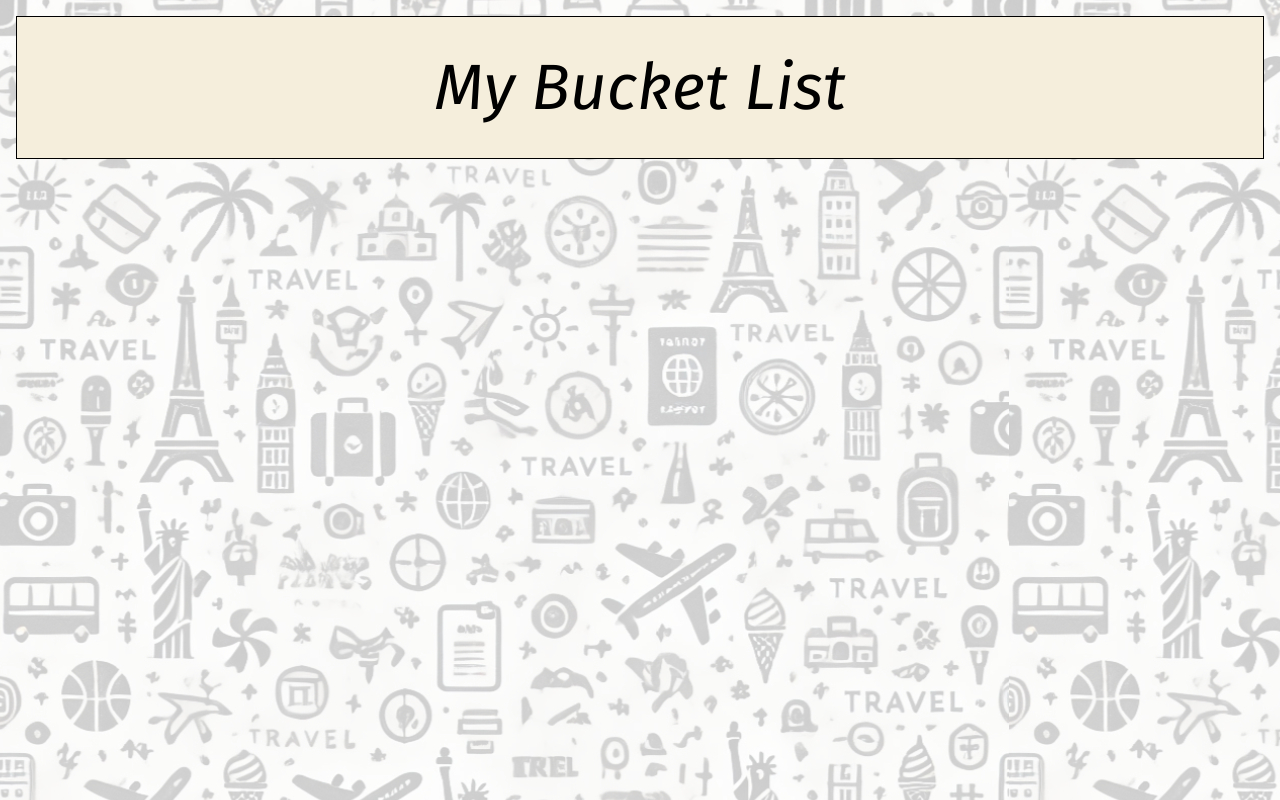
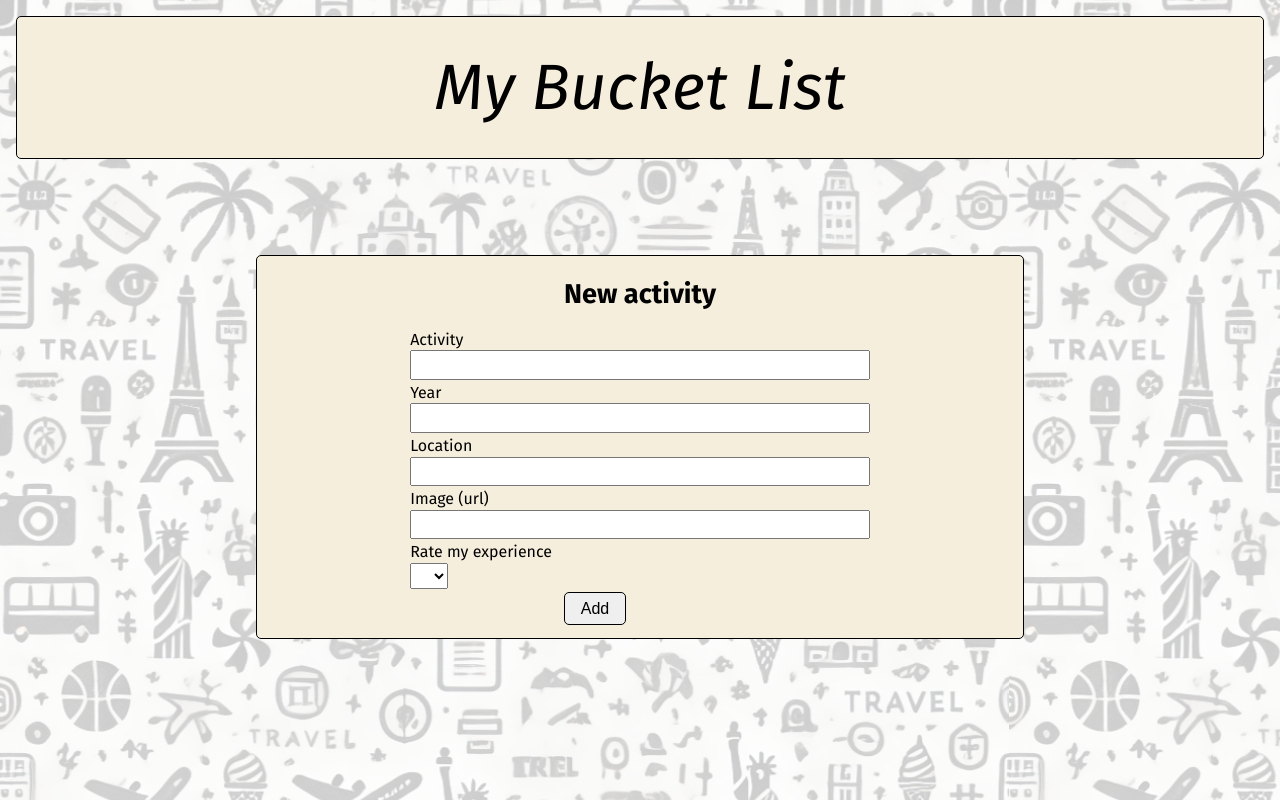
Before and after one commit to ramsey-merdassi/bucket-list-collector-app, a PHP site: page / in a window 1280 px wide. Run offline with PHP 8.4, Linux system fonts and the light colour scheme; data that the repository does not hold is empty.

Commit message:
create form

```diff
--- /dev/null
+++ b/add_activity.php
@@ -0,0 +1,4 @@
+<?php
+
+require_once 'db.php';
+global $db;
--- a/index.php
+++ b/index.php
@@ -26,7 +26,7 @@ $results = $query->fetchAll();
 <body>
     <header>My Bucket List</header>
     <main>
-        <section class="bucket-list">
+        <section class='bucket-list'>
             <?php foreach($results as $result) : ?>
                     <div class='bucket-item'>
                         <div class='item-image' style='background-size: cover; background-position: center; background-image: url(<?= $result['image'] ?>);'>
@@ -50,10 +50,32 @@ $results = $query->fetchAll();
                     </div>
                 <?php endforeach; ?>
         </section>
-        <section class="form">
-
-        </section>
     </main>
+    <section class='add-activity'>
+        <div class='form'>
+            <h1>New activity</h1>
+            <form action='add_activity.php' method='post'>
+                <label for='activity'>Activity</label>
+                <input id='activity' type='text' name='activity'>
+                <label for='year'>Year</label>
+                <input id='year' type='number' name='year'>
+                <label for='location'>Location</label>
+                <input id='location' type='text' name='location'>
+                <label for='location'>Image (url)</label>
+                <input id='location' type='url' name='location'>
+                <label for='rating'>Rate my experience</label>
+                <select id='rating' name='rating'>
+                    <option disabled selected value></option>
+                    <option value='1'>1</option>
+                    <option value='2'>2</option>
+                    <option value='3'>3</option>
+                    <option value='4'>4</option>
+                    <option value='5'>5</option>
+                </select>
+                <button>Add</button>
+            </form>
+        </div>
+    </section>
 </body>
 
 </html>
--- a/style.css
+++ b/style.css
@@ -7,11 +7,11 @@
 body {
     margin: 0;
     background-image: url('images/0.2opacity_bg.png');
+    font-family: "Fira Sans", sans-serif;
 }
 
 /*header*/
 header {
-    font-family: "Fira Sans", sans-serif;
     font-style: italic;
     text-align: center;
     font-size: 4.6rem;
@@ -19,6 +19,7 @@ header {
     background-color: #f5eedc;
     margin: 1rem;
     border: solid 1px #000;
+    border-radius: 5px;
 }
 
 @media screen and (max-width: 554px) {
@@ -27,15 +28,16 @@ header {
     }
 }
 
-@media screen and (min-width: 555px) and (max-width: 800px) {
+@media screen and (min-width: 555px) and (max-width: 910px) {
     header {
         font-size: 3rem;
     }
 }
 
-@media screen and (min-width: 801px) and (max-width: 1400px) {
+@media screen and (min-width: 911px) and (max-width: 1400px) {
     header {
         font-size: 4rem;
+        margin-bottom: 3rem;
     }
 }
 
@@ -51,7 +53,7 @@ main {
     justify-content: start;
     flex-wrap: wrap;
     /*background-color: blue;*/
-    width: 94vw;
+    width: 91.6%;
 }
 
 .bucket-item {
@@ -68,7 +70,6 @@ main {
 }
 
 .item-name {
-    font-family: "Fira Sans", sans-serif;
     font-style: italic;
     font-weight: bold;
     background-color: #fff;
@@ -86,7 +87,6 @@ main {
     padding: 0.6rem 2rem 1rem;
     background-color: #fff;
     font-weight: bold;
-    font-family: "Fira Sans", sans-serif;
     border: solid 1px #000;
     border-top: 0;
 }
@@ -130,7 +130,7 @@ i {
     }
 }
 
-@media screen and (min-width: 555px) and (max-width: 800px) {
+@media screen and (min-width: 555px) and (max-width: 910px) {
     .bucket-list {
         flex-direction: column;
         align-items: center;
@@ -139,7 +139,9 @@ i {
 
     .bucket-item {
         display: flex;
+        justify-content: center;
         margin-top: 2rem;
+        width: 100%;
     }
 
     .item-image {
@@ -149,7 +151,7 @@ i {
     }
 
      .item-name {
-        font-size: 1.4rem;
+        font-size: 1.5rem;
         padding: 0.5rem;
     }
 
@@ -160,10 +162,15 @@ i {
          padding: 0.6rem 2rem 2.8rem;
          border-top: solid 1px #000;
          border-left: 0;
+         width: 10rem;
      }
 }
 
-@media screen and (min-width: 801px) and (max-width: 1400px) {
+@media screen and (min-width: 911px) and (max-width: 1400px) {
+
+    .bucket-list {
+        width: 92%;
+    }
 
     .item-image {
         width: 40vw;
@@ -172,10 +179,137 @@ i {
     }
 
     .item-name {
-        font-size: 1.5rem;
+        font-size: 1.4rem;
     }
 
     .stats {
         margin: 0 1.7rem 2rem;
     }
 }
+
+/*form*/
+.add-activity {
+    /*background-color: yellow;*/
+    height: 70vh;
+    display: flex;
+    justify-content: center;
+    align-items: center;
+}
+
+.form {
+    height: 70%;
+    width: 60%;
+    background-color: #f5eedc;
+    color: #000;
+    border: solid 1px #000;
+    border-radius: 5px;
+    display: flex;
+    flex-direction: column;
+    align-items: center;
+}
+
+.add-activity h1 {
+    font-size: 1.8rem;
+    margin: 1.4rem 0 1rem;
+}
+
+form {
+    display: flex;
+    flex-direction: column;
+    align-items: start;
+    /*background-color: cyan;*/
+    width: 41%;
+}
+
+label {
+    margin-right: 0.4rem;
+    margin-bottom: 0.1rem;
+    margin-top: 0.2rem;
+}
+
+input {
+    font-size: 1rem;
+    width: 100%;
+    padding-top: 0.4rem;
+}
+
+select {
+    padding: 0.2rem;
+    font-size: 0.9rem;
+}
+
+ button {
+    margin-top: 0.2rem;
+    margin-left: 9.6rem;
+    padding: 0.4rem 1rem;
+    font-size: 1rem;
+    border-radius: 5px;
+    border: 1px solid #000;
+ }
+
+ @media screen and (max-width: 554px) {
+
+     .add-activity {
+         height: 60vh;
+     }
+
+     .form {
+         width: 79%;
+         height: 82%;
+     }
+
+      .add-activity h1 {
+        font-size: 1.6rem;
+    }
+
+     form {
+         align-items: center;
+         width: 70%;
+     }
+
+     input {
+             padding: 0.3rem 5rem 0.1rem 0.1rem;
+     }
+
+     button {
+         margin-left: 0;
+         margin-top: 1rem;
+     }
+ }
+
+@media screen and (min-width: 555px) and (max-width: 910px) {
+    .add-activity {
+        height: 60vh;
+    }
+
+    .form {
+        width: 70%;
+        height: 80%;
+    }
+
+     .add-activity h1 {
+        font-size: 1.7rem;
+    }
+
+    form {
+        width: 60%;
+    }
+}
+
+@media screen and (min-width: 911px) and (max-width: 1400px) {
+    .add-activity {
+         height: 60vh;
+     }
+
+    .form {
+        height: 80%;
+    }
+
+     .add-activity h1 {
+        font-size: 1.7rem;
+    }
+
+    form {
+        width: 60%;
+    }
+}
```
